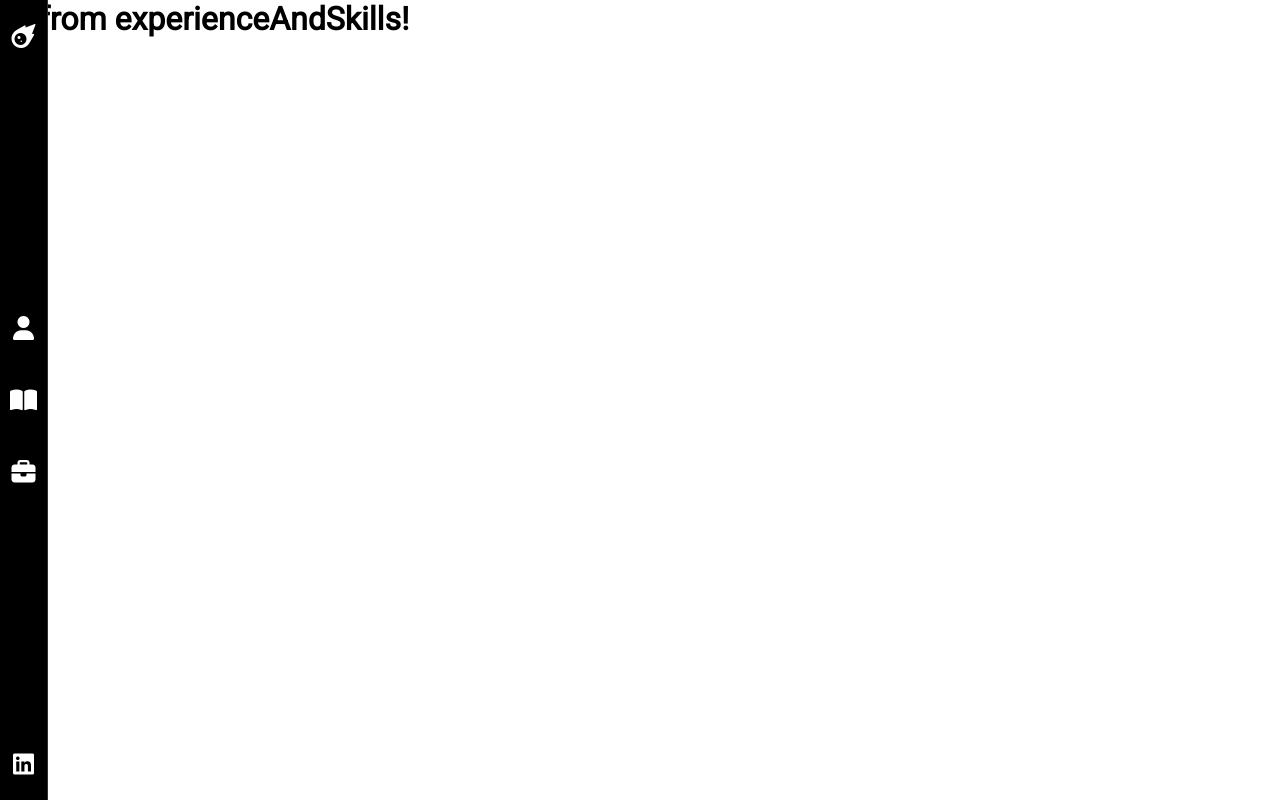
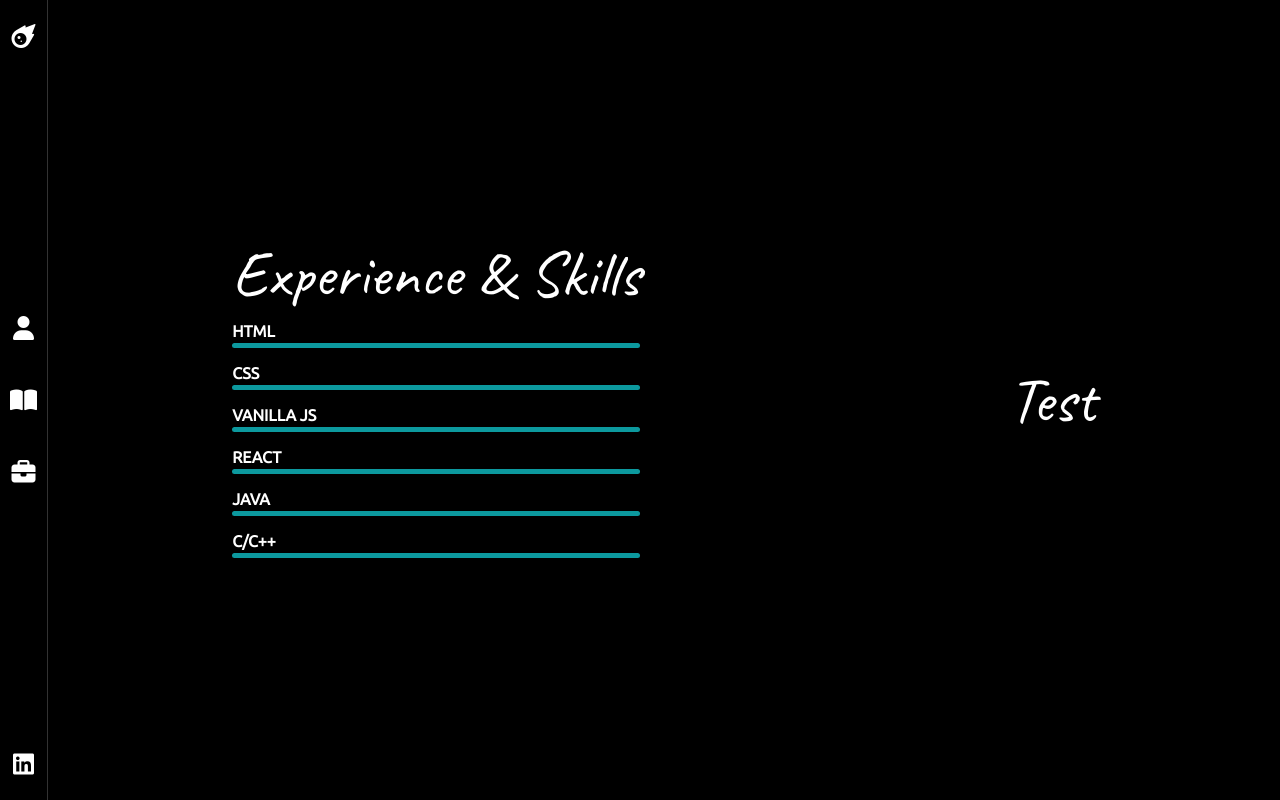
Before and after one commit to tomasdavison/portfolio, a React (Create React App) app: page /experience-and-skills in a window 1280 px wide. Built offline with nearby package versions, Linux system fonts and the light colour scheme.

Commit message:
Add Progress Bar and fix overflow into some components

```diff
--- a/src/components/Navbar/Navbar.jsx
+++ b/src/components/Navbar/Navbar.jsx
@@ -132,7 +132,7 @@ const Navbar = () => {
 								</SubMenuListElement>
 								<SubMenuListElement>
 									<Link to="/experience-and-skills" style={{ textDecoration: 'none' }}>
-										<SubMenuText>Experience</SubMenuText>
+										<SubMenuText>Experience & Skills</SubMenuText>
 									</Link>
 								</SubMenuListElement>
 								<SubMenuListElement>
--- /dev/null
+++ b/src/components/ProgressBar/ProgressBar.jsx
@@ -0,0 +1,40 @@
+import React from 'react';
+import styled from '@emotion/styled';
+
+const Label = styled.p`
+    color: white;
+    font-family: 'Ubuntu';
+    font-size: 1rem;
+    font-weight: bold;
+    padding-bottom: 0.2rem;
+    text-transform: uppercase;
+`;
+
+const Container = styled.div`
+    background: ${(props) => props.color || 'white'};
+    border-radius: 3px;
+    content: "";
+    height: ${(props) => props.height || '0.3rem'};
+    width: 100%;
+`;
+
+const OutsideContainer = styled.div`
+    display: block;
+    margin: ${(props) => props.margin || '0.5rem 0'};
+    width: ${(props) => props.width || '100%'};
+`;
+
+const ProgressBar = ({
+	height, width, color, label,
+}) => (
+	<OutsideContainer>
+		<Label>{label}</Label>
+		<Container
+			width={width}
+			color={color}
+			height={height}
+		/>
+	</OutsideContainer>
+);
+
+export default ProgressBar;
--- a/src/index.css
+++ b/src/index.css
@@ -1,4 +1,4 @@
-@import url('https://fonts.googleapis.com/css2?family=Roboto&family=Caveat&display=swap');
+@import url('https://fonts.googleapis.com/css2?family=Roboto&family=Caveat&family=Ubuntu&display=swap');
 
 * {
   margin: 0;
--- a/src/pages/ExperienceAndSkills/ExperienceAndSkills.jsx
+++ b/src/pages/ExperienceAndSkills/ExperienceAndSkills.jsx
@@ -1,9 +1,80 @@
-import React from 'react';
+import React, { useContext } from 'react';
+import styled from '@emotion/styled';
+import { UserContext } from '../../contexts/UserContext';
+import ProgressBar from '../../components/ProgressBar/ProgressBar';
 
-const ExperienceAndSkills = () => (
-	<div>
-		<h1>Hi from experienceAndSkills!</h1>
-	</div>
-);
+const Container = styled.div`
+	align-items: center;
+    background: black;
+    bottom: 3rem;
+    display: flex;
+    flex-direction: ${(props) => (props.isMobile ? 'column' : 'row')};
+	height: calc(100vh - 3rem);
+	justify-content: space-around;
+	overflow: scroll;
+	width: 100%;
+	z-index: 0;
+
+	@media only screen and (min-width: 1024px) {
+		position: absolute;
+		bottom: 0;
+		left: 3rem;
+        height: 100vh;
+        width: calc(100vw - 3rem);
+	}
+`;
+
+const TextContainer = styled.div`
+	display: flex;
+	flex-direction: column;
+`;
+
+const Title = styled.h3`
+	color:white;
+	font-family: 'Caveat';
+	font-size: 3rem;
+	font-weight: 200;
+
+	@media only screen and (min-width: 1024px) {
+		font-size: 4rem;
+	}
+`;
+
+const ExperienceAndSkills = () => {
+	const { isMobile } = useContext(UserContext);
+
+	return (
+		<Container isMobile={isMobile}>
+			<TextContainer>
+				<Title>Experience & Skills</Title>
+				<ProgressBar
+					color="#0c999e"
+					label="HTML"
+				/>
+				<ProgressBar
+					color="#0c999e"
+					label="CSS"
+				/>
+				<ProgressBar
+					color="#0c999e"
+					label="Vanilla JS"
+				/>
+				<ProgressBar
+					color="#0c999e"
+					label="React"
+				/>
+				<ProgressBar
+					color="#0c999e"
+					label="Java"
+				/>
+				<ProgressBar
+					color="#0c999e"
+					label="C/C++"
+				/>
+			</TextContainer>
+			<Title>Test</Title>
+		</Container>
+	);
+};
 
 export default ExperienceAndSkills;
--- a/src/pages/WhoAmI/WhoAmI.jsx
+++ b/src/pages/WhoAmI/WhoAmI.jsx
@@ -10,7 +10,7 @@ const Container = styled.div`
     flex-direction: ${(props) => (props.isMobile ? 'column' : 'row')};
 	height: calc(100vh - 3rem);
 	justify-content: space-around;
-	overflow: visible;
+	overflow: scroll;
 	width: 100%;
 	z-index: 0;
 
```
